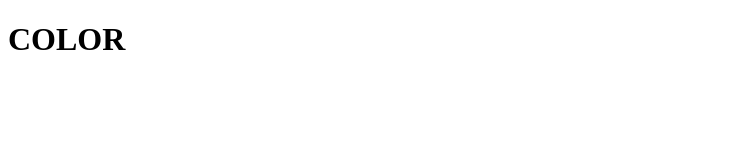
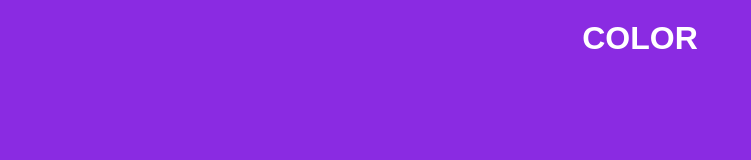
Before and after one commit to PrincessOkaroni/Phase0-discussion, a plain HTML site: page index.html in a window 1280 px wide. Shown: the whole page, without its empty margins (0-751 px from the left). Drawn offline with Linux system fonts and the light colour scheme.

Commit message:
styled our html

```diff
--- a/index.html
+++ b/index.html
@@ -4,6 +4,7 @@
     <meta charset="UTF-8" />
     <meta name="viewport" content="width=device-width, initial-scale=1.0" />
     <title>COLOR</title>
+    <link rel="stylesheet" href="style.css" />
   </head>
   <header>
     <h1>COLOR</h1>
--- /dev/null
+++ b/style.css
@@ -0,0 +1,14 @@
+* {
+  background-color: blueviolet;
+  margin: 0;
+  padding: 0;
+  box-sizing: border-box;
+}
+body {
+  font-family: "Arial", sans-serif;
+  color: white;
+}
+h1 {
+  text-align: center;
+  margin: 20px 0;
+}
```
